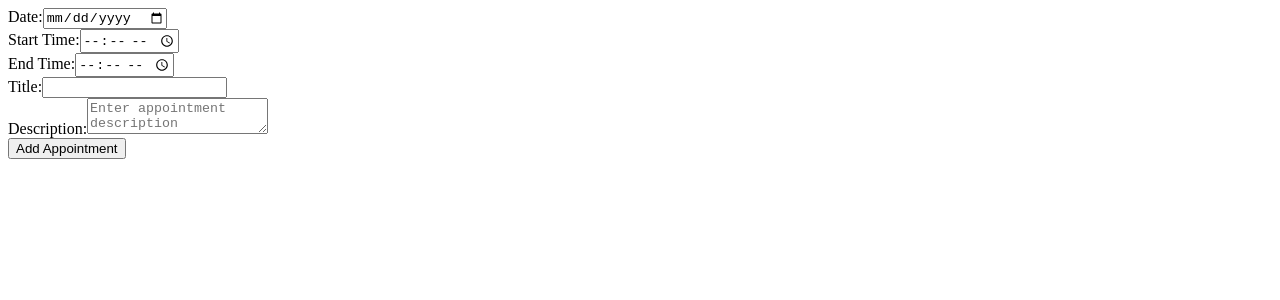
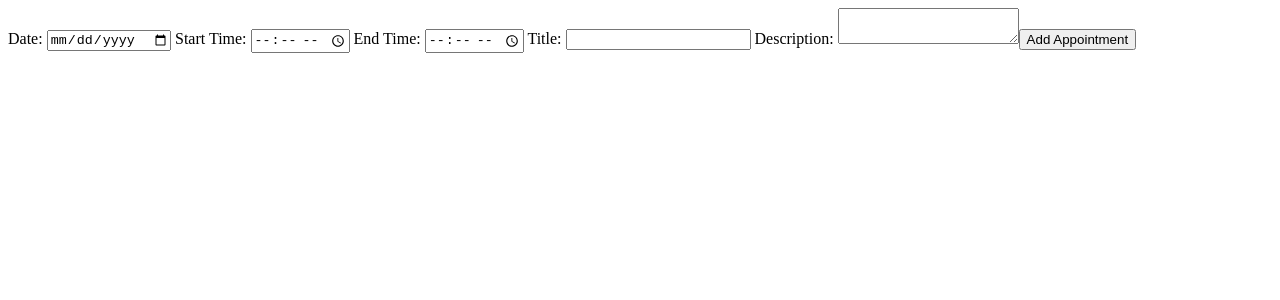
Before and after one commit to DanielChristianiBee/MasniOfficeAgenda, an Angular app in the folder MasniOfficeAgenda/: page /add in a window 1280 px wide. Shown: the top 300 px of the page. Built offline with nearby package versions, Linux system fonts and the light colour scheme.

Commit message:
add appointment bug fixed

```diff
--- a/MasniOfficeAgenda/src/app/home/add/add.component.html
+++ b/MasniOfficeAgenda/src/app/home/add/add.component.html
@@ -1,23 +1,28 @@
-<form (ngSubmit)="addAppointment()">
-    <div>
-      <label for="date">Date:</label>
-      <input type="date" id="date" [(ngModel)]="date" name="date" required>
-    </div>
-    <div>
-      <label for="startTime">Start Time:</label>
-      <input type="time" id="startTime" [(ngModel)]="startTime" name="startTime" required>
-    </div>
-    <div>
-      <label for="endTime">End Time:</label>
-      <input type="time" id="endTime" [(ngModel)]="endTime" name="endTime" required>
-    </div>
-    <div>
-      <label for="title">Title:</label>
-      <input type="text" id="title" [(ngModel)]="title" name="title" required>
-    </div>
-    <div>
-      <label for="description">Description:</label>
-      <textarea id="description" [(ngModel)]="description" name="description" placeholder="Enter appointment description" required></textarea>
-    </div>
-    <button type="submit">Add Appointment</button>
+<form>
+    <label>
+      Date:
+      <input type="date" [(ngModel)]="date" name="date" required>
+    </label>
+
+    <label>
+      Start Time:
+      <input type="time" [(ngModel)]="startTime" name="startTime" required>
+    </label>
+
+    <label>
+      End Time:
+      <input type="time" [(ngModel)]="endTime" name="endTime" required>
+    </label>
+
+    <label>
+      Title:
+      <input type="text" [(ngModel)]="title" name="title" required>
+    </label>
+
+    <label>
+      Description:
+      <textarea [(ngModel)]="description" name="description" required></textarea>
+    </label>
+
+    <button type="button" (click)="addAppointment()">Add Appointment</button>
   </form>
--- a/MasniOfficeAgenda/src/app/home/add/add.component.ts
+++ b/MasniOfficeAgenda/src/app/home/add/add.component.ts
@@ -25,29 +25,35 @@ export class AddComponent {
   constructor(private firebaseService: FirebaseService) {} // Inject FirebaseService
 
   addAppointment() {
+    console.log('Add Appointment clicked'); // Debugging line
+
     // Ensure all fields are filled out
     if (this.date && this.startTime && this.endTime && this.title && this.description) {
+      // Convert this.date to a Date object if it’s not already
+      const appointmentDate = new Date(this.date);
+
+      // Construct the new appointment
       const newAppointment: Appointment = {
         id: uuidv4(), // Generate a unique ID
-        date: Timestamp.fromDate(this.date), // Convert the Date to Firestore Timestamp
+        date: Timestamp.fromDate(appointmentDate), // Convert the Date to Firestore Timestamp
         startTime: this.startTime,
         endTime: this.endTime,
         title: this.title,
         description: this.description,
       };
 
+      // Add the appointment via Firebase service
       this.firebaseService.addAppointment(newAppointment).then(() => {
         this.appointmentAdded.emit(newAppointment); // Emit only after successful save
         this.resetForm();
       }).catch(error => {
         console.error('Error adding appointment: ', error);
-        // Handle error (e.g., show a message to the user)
       });
     } else {
       console.error('All fields are required');
-      // Handle invalid input case (show message or similar)
     }
   }
+
 
   resetForm() {
     this.date = null;
```
